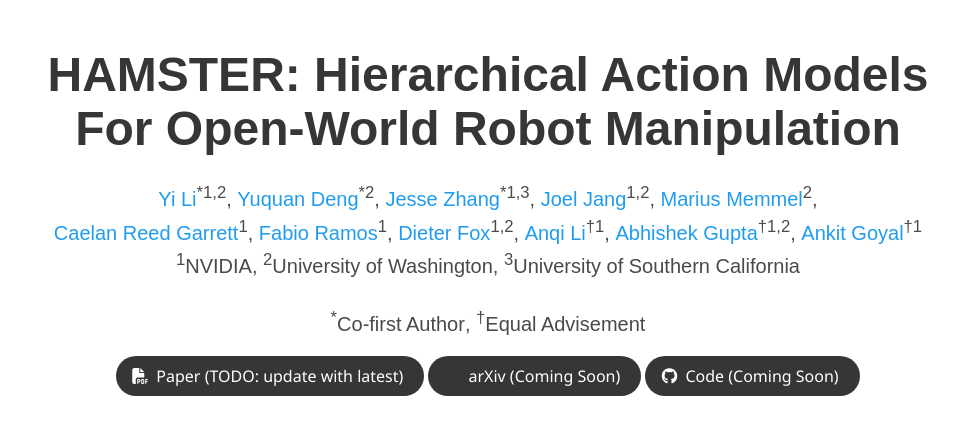
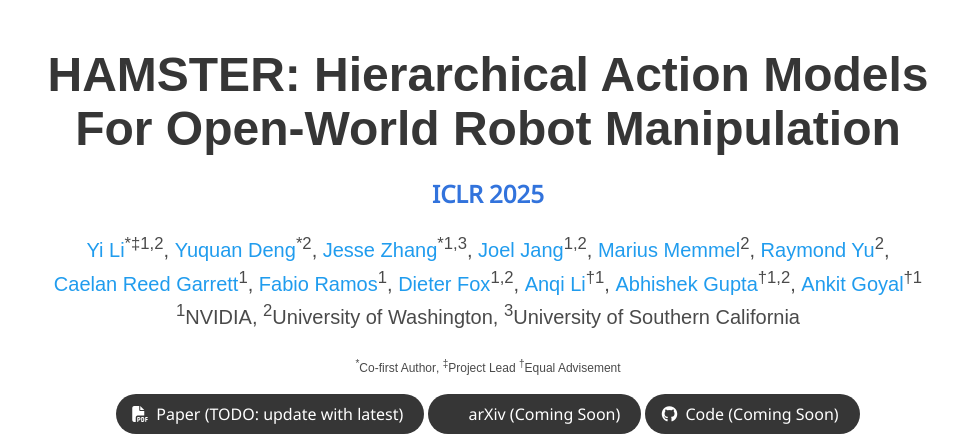
Before and after one commit to hamster-robot/hamster-robot.github.io, a plain HTML site: page index.html in a window 1280 px wide. Shown: the top 436 px of the page, without its empty margins (152-1127 px from the left). Drawn offline with nearby package versions, Linux system fonts and the light colour scheme; some packages are replaced by stand-ins of ours; some icons are missing; a web font is replaced by a local one.

Commit message:
Update author list

```diff
--- a/index.html
+++ b/index.html
@@ -86,9 +86,10 @@
       <div class="columns is-centered">
         <div class="column has-text-centered">
           <h1 class="title is-1 publication-title">HAMSTER: Hierarchical Action Models For Open-World Robot Manipulation</h1>
+	  <h3 class="title is-4 conference-authors"><a target="_blank" href="https://iclr.cc/">ICLR 2025</a></h3>
           <div class="is-size-5 publication-authors">
             <span class="author-block">
-                <a href="https://yili.vision/">Yi Li</a><sup>*1,2</sup>,
+                <a href="https://yili.vision/">Yi Li</a><sup>*‡1,2</sup>,
             </span>
             <span class="author-block">
               <a href="https://scholar.google.com/citations?user=LTC0Q6YAAAAJ&hl=en">Yuquan Deng</a><sup>*2</sup>,
@@ -101,6 +102,9 @@
             </span>
             <span class="author-block">
               <a href="https://memmelma.github.io/">Marius Memmel</a><sup>2</sup>,
+            </span>
+            <span class="author-block">
+              <a href="https://raymondyu5.github.io/">Raymond Yu</a><sup>2</sup>,
             </span>
             <br>
             <span class="author-block">
@@ -130,8 +134,9 @@
               <span class="author-block"><sup>3</sup>University of Southern California</span>
           </div>
           <br>
-          <div class="is-size-5 publication-authors">
+          <div class="is-size-7 publication-authors">
               <span class="author-block"><sup>*</sup>Co-first Author</span>,
+	      <span class="author-block"><sup>‡</sup>Project Lead</span>
               <span class="author-block"><sup>†</sup>Equal Advisement</span>
           </div>
 
```
